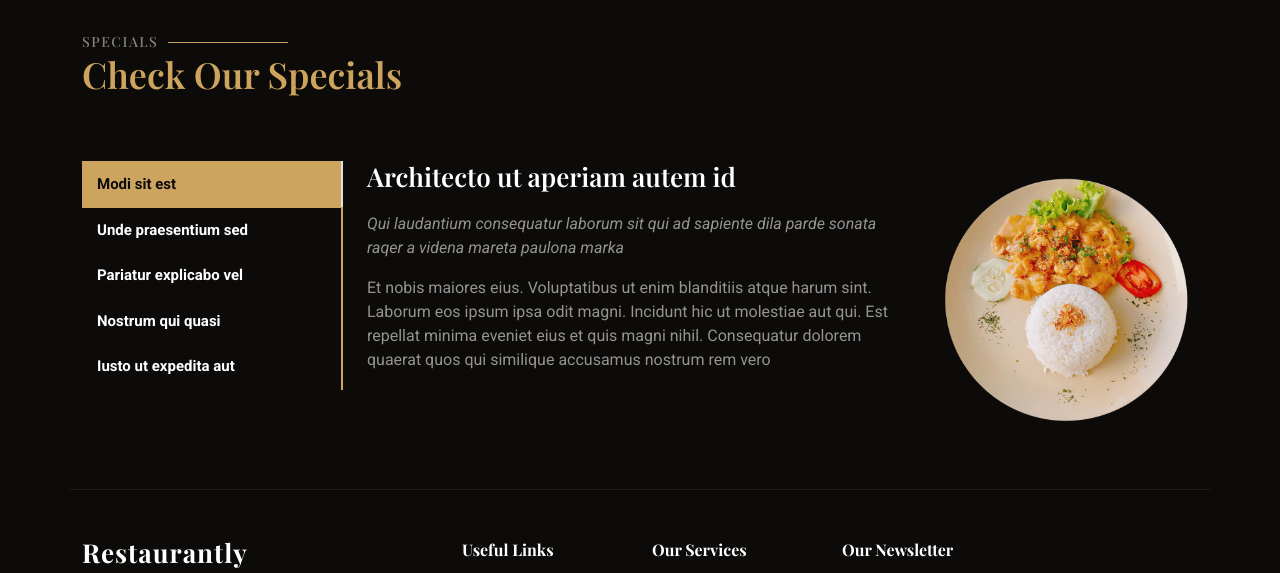
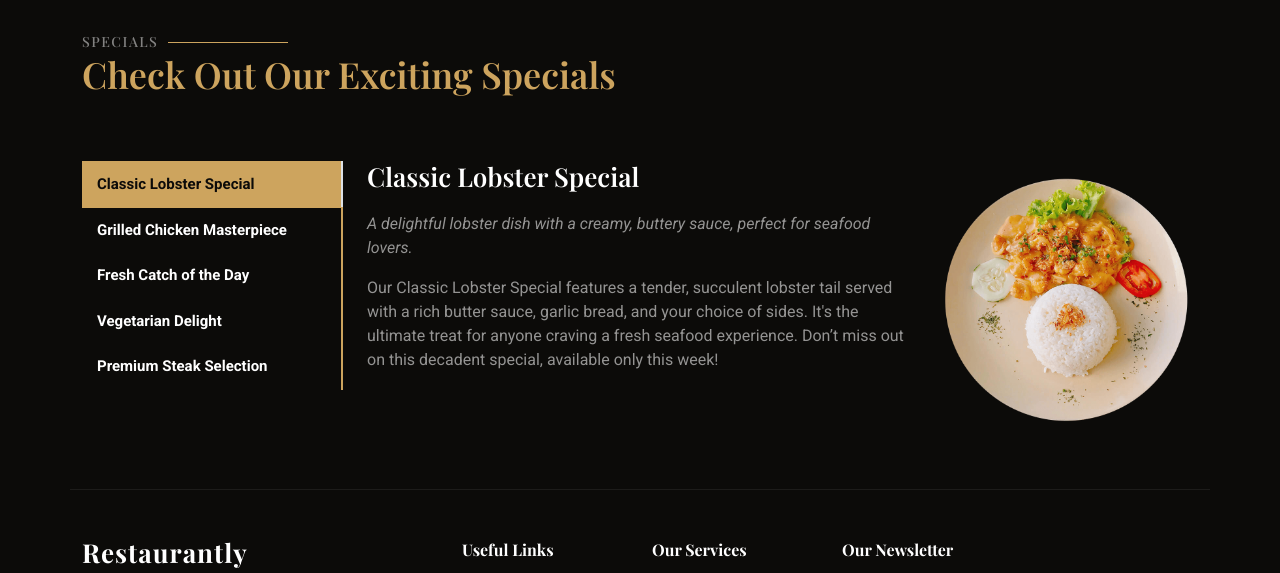
Before and after one commit to Group5-sys/villarosa, a Django app: page /specials/ in a window 1280 px wide. Shown: the part 118-691 px from the top of the page. Run offline with Django 4.2, Linux system fonts and the light colour scheme; parts of the project's set-up code (start-up, migrations or seed data) failed here and were passed over; some libraries are stand-ins or nearby versions; some web fonts are replaced.

Commit message:
first commit

```diff
--- a/Templates/chefs.html
+++ b/Templates/chefs.html
@@ -8,7 +8,7 @@
       <!-- Section Title -->
       <div class="container section-title" data-aos="fade-up">
         <h2>Team</h2>
-        <p>Necessitatibus eius consequatur</p>
+        <p>Meet Our Culinary Masters: The Heart Behind Every Dish</p>
       </div><!-- End Section Title -->
 
       <div class="container">
--- a/Templates/specials.html
+++ b/Templates/specials.html
@@ -8,7 +8,7 @@
       <!-- Section Title -->
       <div class="container section-title" data-aos="fade-up">
         <h2>Specials</h2>
-        <p>Check Our Specials</p>
+        <p>Check Out Our Exciting Specials</p>
       </div><!-- End Section Title -->
 
       <div class="container" data-aos="fade-up" data-aos-delay="100">
@@ -17,19 +17,19 @@
           <div class="col-lg-3">
             <ul class="nav nav-tabs flex-column">
               <li class="nav-item">
-                <a class="nav-link active show" data-bs-toggle="tab" href="#specials-tab-1">Modi sit est</a>
+                <a class="nav-link active show" data-bs-toggle="tab" href="#specials-tab-1">Classic Lobster Special</a>
               </li>
               <li class="nav-item">
-                <a class="nav-link" data-bs-toggle="tab" href="#specials-tab-2">Unde praesentium sed</a>
+                <a class="nav-link" data-bs-toggle="tab" href="#specials-tab-2">Grilled Chicken Masterpiece</a>
               </li>
               <li class="nav-item">
-                <a class="nav-link" data-bs-toggle="tab" href="#specials-tab-3">Pariatur explicabo vel</a>
+                <a class="nav-link" data-bs-toggle="tab" href="#specials-tab-3">Fresh Catch of the Day</a>
               </li>
               <li class="nav-item">
-                <a class="nav-link" data-bs-toggle="tab" href="#specials-tab-4">Nostrum qui quasi</a>
+                <a class="nav-link" data-bs-toggle="tab" href="#specials-tab-4">Vegetarian Delight</a>
               </li>
               <li class="nav-item">
-                <a class="nav-link" data-bs-toggle="tab" href="#specials-tab-5">Iusto ut expedita aut</a>
+                <a class="nav-link" data-bs-toggle="tab" href="#specials-tab-5">Premium Steak Selection</a>
               </li>
             </ul>
           </div>
@@ -38,60 +38,60 @@
               <div class="tab-pane active show" id="specials-tab-1">
                 <div class="row">
                   <div class="col-lg-8 details order-2 order-lg-1">
-                    <h3>Architecto ut aperiam autem id</h3>
-                    <p class="fst-italic">Qui laudantium consequatur laborum sit qui ad sapiente dila parde sonata raqer a videna mareta paulona marka</p>
-                    <p>Et nobis maiores eius. Voluptatibus ut enim blanditiis atque harum sint. Laborum eos ipsum ipsa odit magni. Incidunt hic ut molestiae aut qui. Est repellat minima eveniet eius et quis magni nihil. Consequatur dolorem quaerat quos qui similique accusamus nostrum rem vero</p>
+                    <h3>Classic Lobster Special</h3>
+                    <p class="fst-italic">A delightful lobster dish with a creamy, buttery sauce, perfect for seafood lovers.</p>
+                    <p>Our Classic Lobster Special features a tender, succulent lobster tail served with a rich butter sauce, garlic bread, and your choice of sides. It's the ultimate treat for anyone craving a fresh seafood experience. Don’t miss out on this decadent special, available only this week!</p>
                   </div>
                   <div class="col-lg-4 text-center order-1 order-lg-2">
-                    <img src="{% static 'assets/img/specials-1.png' %}" alt="" class="img-fluid">
+                    <img src="{% static 'assets/img/specials-1.png' %}" alt="Lobster Special" class="img-fluid">
                   </div>
                 </div>
               </div>
               <div class="tab-pane" id="specials-tab-2">
                 <div class="row">
                   <div class="col-lg-8 details order-2 order-lg-1">
-                    <h3>Et blanditiis nemo veritatis excepturi</h3>
-                    <p class="fst-italic">Qui laudantium consequatur laborum sit qui ad sapiente dila parde sonata raqer a videna mareta paulona marka</p>
-                    <p>Ea ipsum voluptatem consequatur quis est. Illum error ullam omnis quia et reiciendis sunt sunt est. Non aliquid repellendus itaque accusamus eius et velit ipsa voluptates. Optio nesciunt eaque beatae accusamus lerode pakto madirna desera vafle de nideran pal</p>
+                    <h3>Grilled Chicken Masterpiece</h3>
+                    <p class="fst-italic">A flavorful, grilled chicken served with a zesty herb marinade and a side of roasted vegetables.</p>
+                    <p>This special features a perfectly grilled chicken breast marinated in a tangy herb sauce, served with roasted vegetables and mashed potatoes. A perfect balance of juicy chicken and fresh flavors, it’s a meal that will satisfy your cravings!</p>
                   </div>
                   <div class="col-lg-4 text-center order-1 order-lg-2">
-                    <img src="{% static 'assets/img/specials-2.png' %}" alt="" class="img-fluid">
+                    <img src="{% static 'assets/img/specials-2.png' %}" alt="Grilled Chicken" class="img-fluid">
                   </div>
                 </div>
               </div>
               <div class="tab-pane" id="specials-tab-3">
                 <div class="row">
                   <div class="col-lg-8 details order-2 order-lg-1">
-                    <h3>Impedit facilis occaecati odio neque aperiam sit</h3>
-                    <p class="fst-italic">Eos voluptatibus quo. Odio similique illum id quidem non enim fuga. Qui natus non sunt dicta dolor et. In asperiores velit quaerat perferendis aut</p>
-                    <p>Iure officiis odit rerum. Harum sequi eum illum corrupti culpa veritatis quisquam. Neque necessitatibus illo rerum eum ut. Commodi ipsam minima molestiae sed laboriosam a iste odio. Earum odit nesciunt fugiat sit ullam. Soluta et harum voluptatem optio quae</p>
+                    <h3>Fresh Catch of the Day</h3>
+                    <p class="fst-italic">A premium, chef-selected fish served with seasonal vegetables and a lemon beurre blanc sauce.</p>
+                    <p>Our chef's selection of fresh, wild-caught fish of the day is paired with seasonal vegetables and served with a light and tangy lemon beurre blanc sauce. It’s a fresh, healthy, and flavorful dish you won’t want to miss!</p>
                   </div>
                   <div class="col-lg-4 text-center order-1 order-lg-2">
-                    <img src="{% static 'assets/img/specials-3.png' %}" alt="" class="img-fluid">
+                    <img src="{% static 'assets/img/specials-3.png' %}" alt="Catch of the Day" class="img-fluid">
                   </div>
                 </div>
               </div>
               <div class="tab-pane" id="specials-tab-4">
                 <div class="row">
                   <div class="col-lg-8 details order-2 order-lg-1">
-                    <h3>Fuga dolores inventore laboriosam ut est accusamus laboriosam dolore</h3>
-                    <p class="fst-italic">Totam aperiam accusamus. Repellat consequuntur iure voluptas iure porro quis delectus</p>
-                    <p>Eaque consequuntur consequuntur libero expedita in voluptas. Nostrum ipsam necessitatibus aliquam fugiat debitis quis velit. Eum ex maxime error in consequatur corporis atque. Eligendi asperiores sed qui veritatis aperiam quia a laborum inventore</p>
+                    <h3>Vegetarian Delight</h3>
+                    <p class="fst-italic">A hearty and nutritious vegetarian dish, full of fresh ingredients and vibrant flavors.</p>
+                    <p>Our Vegetarian Delight special is made with a variety of seasonal vegetables, sautéed in olive oil and herbs, and served with quinoa. Perfect for those looking for a healthy, vegetarian meal that’s both filling and packed with flavor!</p>
                   </div>
                   <div class="col-lg-4 text-center order-1 order-lg-2">
-                    <img src="{% static 'assets/img/specials-4.png' %}" alt="" class="img-fluid">
+                    <img src="{% static 'assets/img/specials-4.png' %}" alt="Vegetarian Delight" class="img-fluid">
                   </div>
                 </div>
               </div>
               <div class="tab-pane" id="specials-tab-5">
                 <div class="row">
                   <div class="col-lg-8 details order-2 order-lg-1">
-                    <h3>Est eveniet ipsam sindera pad rone matrelat sando reda</h3>
-                    <p class="fst-italic">Omnis blanditiis saepe eos autem qui sunt debitis porro quia.</p>
-                    <p>Exercitationem nostrum omnis. Ut reiciendis repudiandae minus. Omnis recusandae ut non quam ut quod eius qui. Ipsum quia odit vero atque qui quibusdam amet. Occaecati sed est sint aut vitae molestiae voluptate vel</p>
+                    <h3>Premium Steak Selection</h3>
+                    <p class="fst-italic">An expertly grilled steak, seasoned to perfection, served with a rich sauce and sides.</p>
+                    <p>Our Premium Steak Selection features a beautifully marbled cut of beef, expertly seasoned and grilled to your liking. Served with a choice of sides and a flavorful sauce, this dish is for those who appreciate a high-quality, satisfying meal.</p>
                   </div>
                   <div class="col-lg-4 text-center order-1 order-lg-2">
-                    <img src="{% static 'assets/img/specials-5.png' %}" alt="" class="img-fluid">
+                    <img src="{% static 'assets/img/specials-5.png' %}" alt="Premium Steak" class="img-fluid">
                   </div>
                 </div>
               </div>
--- a/hotel/pyvenv.cfg
+++ b/hotel/pyvenv.cfg
@@ -1,3 +1,5 @@
-home = /usr/bin
+home = C:\Users\hp\AppData\Local\Programs\Python\Python313
 include-system-site-packages = false
-version = 3.10.12
+version = 3.13.1
+executable = C:\Users\hp\AppData\Local\Programs\Python\Python313\python.exe
+command = C:\Users\hp\AppData\Local\Programs\Python\Python313\python.exe -m venv C:\Users\hp\PycharmProjects\villarosa\hotel
```
Also changed, not shown: Templates/about.html (+8 -8 lines), Templates/events.html (+19 -25 lines), Templates/index.html (+11 -11 lines), Templates/menu.html (+19 -19 lines), villarosa/settings.py (+6 -2 lines).
